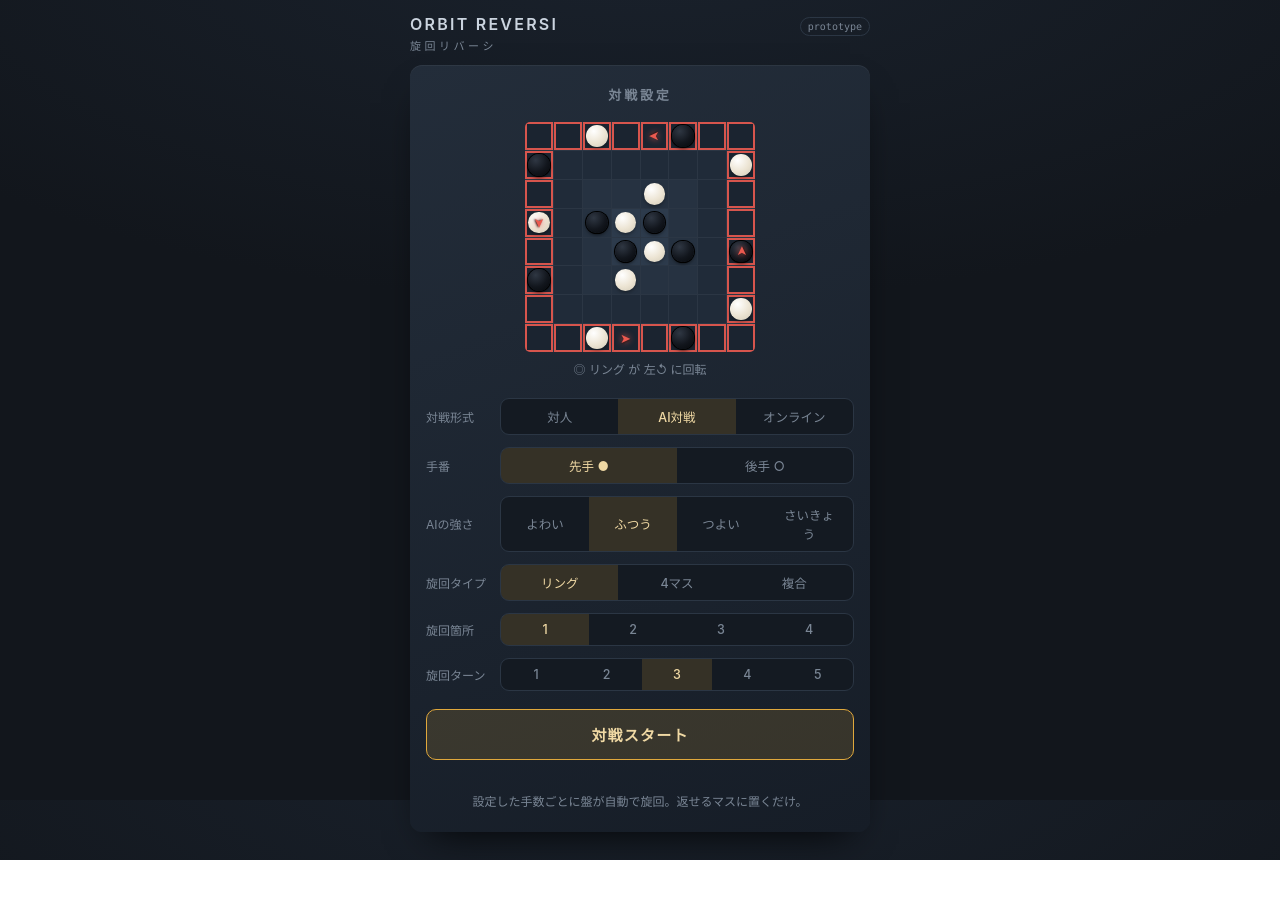
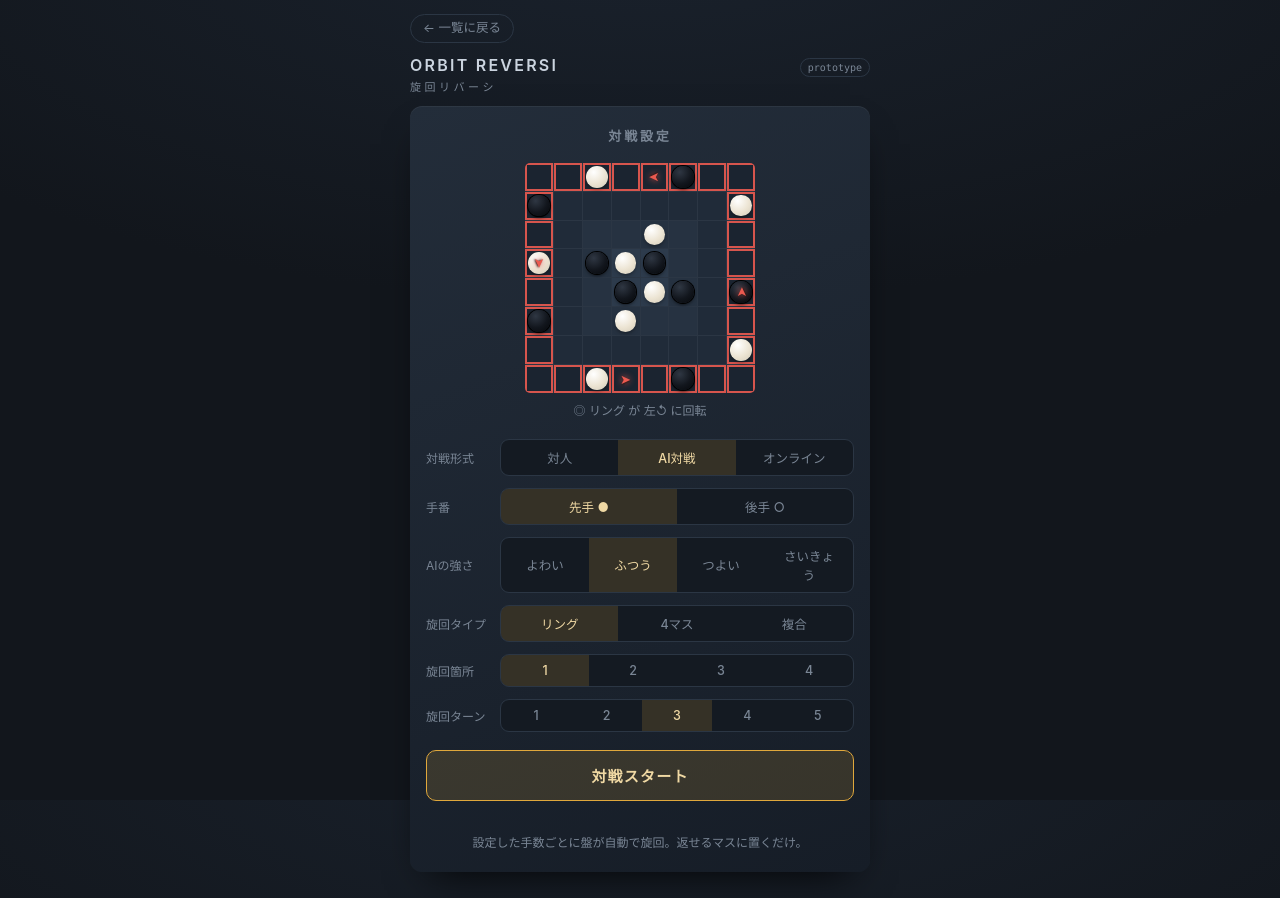
Before and after one commit to yume-towa/orbit-reversi, a plain HTML site: page index.html in a window 1280 px wide. Before the commit the page ends 860 px from the top, so only its background shows below. Drawn offline with Linux system fonts and the light colour scheme.

Commit message:
作品一覧(TOPページ)に戻るボタンを追加
画面の上に「← 一覧に戻る」ボタンを置き、https://yume-towa.github.io/ へ戻れるようにする。
ゲームのルールや動きは変えていない。

Co-Authored-By: Claude Opus 5.5 <noreply@anthropic.com>
Claude-Session: https://claude.ai/code/session_011ZAsdxypDq1r7TTUzBAz3W

```diff
--- a/index.html
+++ b/index.html
@@ -179,10 +179,17 @@
   .over.show{display:flex}
   .over .big{font-size:22px; font-weight:600; letter-spacing:.03em}
   .over .sub{font-family:var(--mono); font-size:12px; color:var(--muted)}
+/* 作品一覧(TOPページ)に戻るボタン */
+.back-nav{margin:0 0 12px}
+.back-to-list{display:inline-flex;align-items:center;gap:6px;padding:4px 12px;border:1px solid var(--line);border-radius:999px;
+  font-family:inherit;font-size:12.5px;line-height:1.5;color:var(--muted);text-decoration:none;transition:color .15s,border-color .15s}
+.back-to-list:hover{color:var(--text);border-color:var(--muted)}
+.back-to-list:focus-visible{outline:2px solid var(--cyan);outline-offset:2px}
 </style>
 </head>
 <body>
 <div class="wrap">
+  <nav class="back-nav"><a class="back-to-list" href="https://yume-towa.github.io/">← 一覧に戻る</a></nav>
   <header>
     <h1>Orbit Reversi<span class="jp">旋回リバーシ</span></h1>
     <span class="tag">prototype</span>
```
